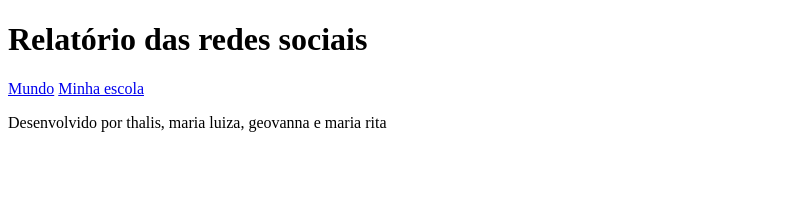
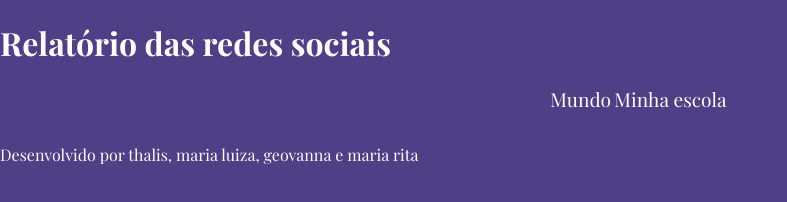
Before and after one commit to thalisinho/analise-de-dados, a plain HTML site: page index.html in a window 1280 px wide. Shown: the whole page, without its empty margins (0-787 px from the left). Drawn offline with nearby package versions, Linux system fonts and the light colour scheme; a web font is replaced by a local one.

Commit message:
Add files via upload

```diff
--- a/index.html
+++ b/index.html
@@ -4,6 +4,7 @@
     <meta charset="UTF-8">
     <meta name="viewport" content="width=device-width, initial-scale=1.0">
     <title>Redes Sociais</title>
+    <link rel="stylesheet" href="style.css">
 </head>
 <body>
  <header>
--- a/style.css
+++ b/style.css
@@ -1,8 +1,8 @@
 @import url('https://fonts.googleapis.com/css2?family=Playfair+Display:ital,wght@0,400..900;1,400..900&display=swap');
  :root {
-    --bg-color: #3795BD;
-    --primary-color: #4E31AA;
-    --secondary-color: #3A1078;
+    --bg-color: #4e3f86;
+    --primary-color: #fffcfc;
+    --secondary-color: #ffffff;
     --font: "Playfair Display", sans-serif;
 }
 
@@ -15,3 +15,38 @@ body {
     margin: 0;
 
  }
+h1 {
+    font-size: 2rem;
+    color: var(--primary-color);
+     font-weight: 700;
+}
+nav {
+    display: flex;
+    justify-content: center;
+    font-weight: 400;
+}
+nav a {
+    text-decoration: none;
+    color: var(--secondary-color);
+}
+nav a {
+    text-decoration: none;
+    color: var(--secondary-color);
+     margin: 0rem 0.2rem 1rem 0rem;
+}
+nav a {
+    text-decoration: none;
+    color: var(--secondary-color);
+     margin: 0 0.2rem 1rem 0rem;
+     font-size: 1.2rem;
+}
+nav a:hover {
+    text-decoration: underline;
+    transform: scale(0.90);
+    transition: transform 0.1s;
+}
+footer {
+    display: flex;
+    align-items:normal;
+    justify-content:normal;
+}
```
